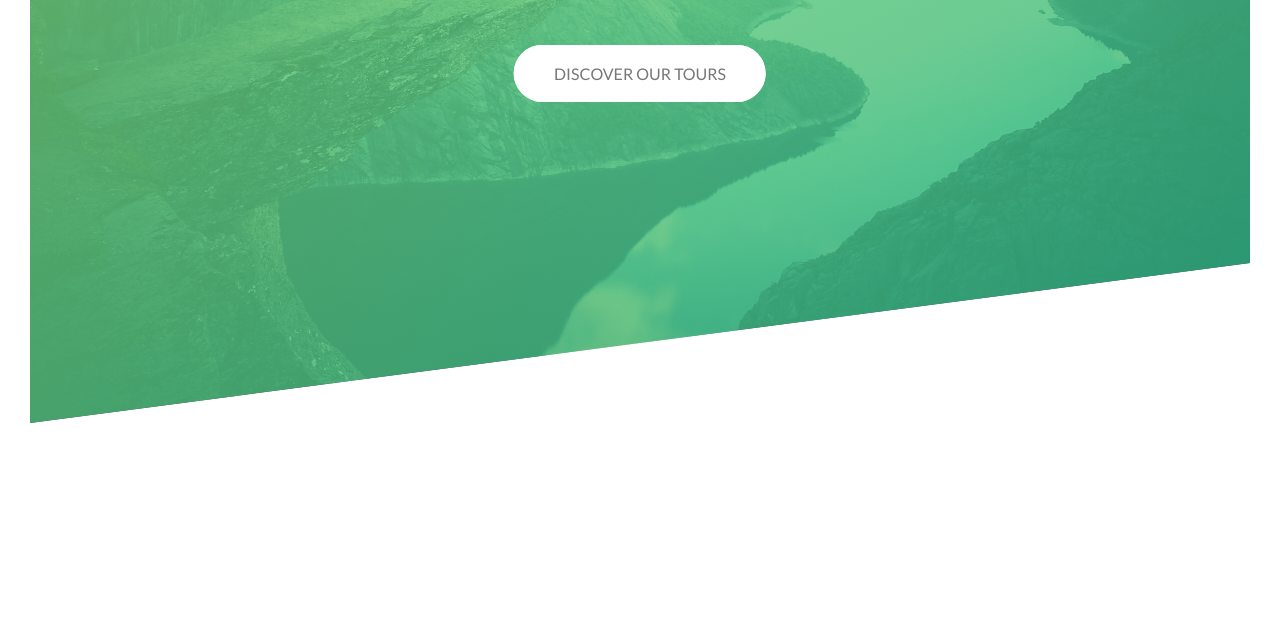
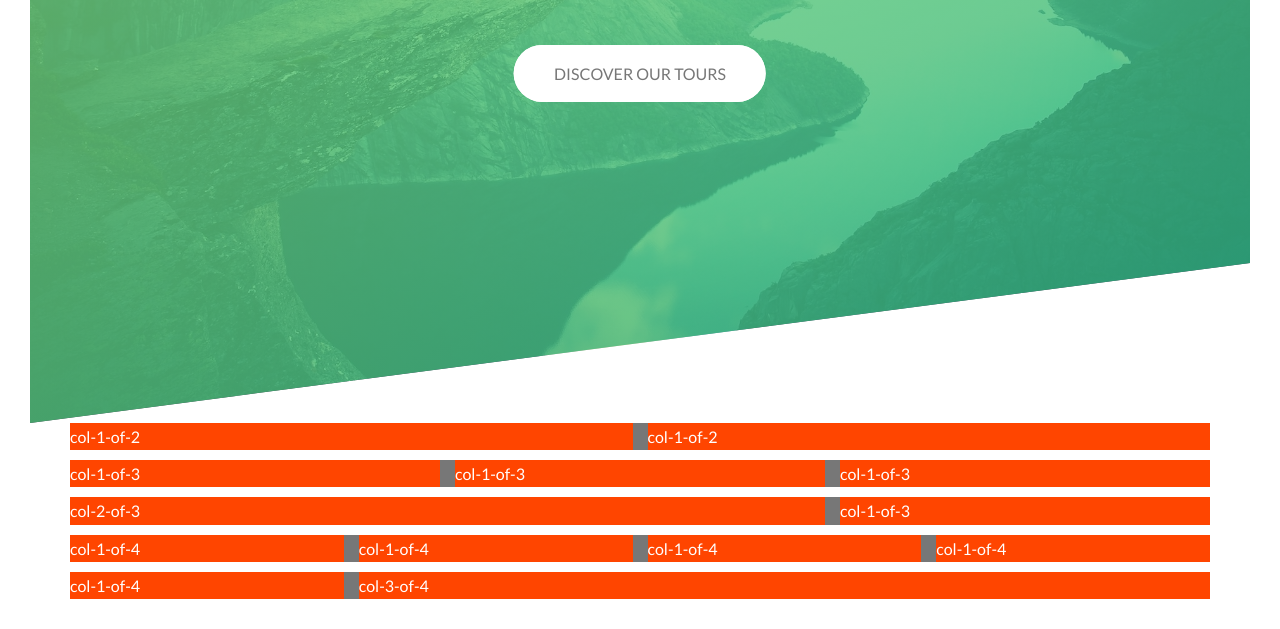
Before and after one commit to BBugarcic/natours, a website: page index.html in a window 1280 px wide. Shown: the part 367-996 px from the top of the page. Before the commit the page ends 820 px from the top, so only its background shows below. Drawn offline with Linux system fonts and the light colour scheme.

Commit message:
test grid using float

```diff
--- a/index.html
+++ b/index.html
@@ -24,8 +24,32 @@
                 </h1>
                 <a href="#" class="btn btn--white btn--animated">Discover our tours</a>
             </div>
-
         </header>
+        <section class="grid">
+            <div class="row">
+                <div class="col-1-of-2">col-1-of-2</div>
+                <div class="col-1-of-2">col-1-of-2</div>
+            </div>
+            <div class="row">
+                <div class="col-1-of-3">col-1-of-3</div>
+                <div class="col-1-of-3">col-1-of-3</div>
+                <div class="col-1-of-3">col-1-of-3</div>
+            </div>
+            <div class="row">
+                <div class="col-2-of-3">col-2-of-3</div>
+                <div class="col-1-of-3">col-1-of-3</div>
+            </div>
+            <div class="row">
+                <div class="col-1-of-4">col-1-of-4</div>
+                <div class="col-1-of-4">col-1-of-4</div>
+                <div class="col-1-of-4">col-1-of-4</div>
+                <div class="col-1-of-4">col-1-of-4</div>
+            </div>
+            <div class="row">
+                <div class="col-1-of-4">col-1-of-4</div>
+                <div class="col-3-of-4">col-3-of-4</div
+            </div>
+        </section>
 
     </body>
 </html>
--- a/sass/abstracts/_mixins.scss
+++ b/sass/abstracts/_mixins.scss
@@ -0,0 +1,7 @@
+@mixin clearfix {
+    &::after {
+        content: '';
+        clear: both;
+        display: table;
+    }
+}
--- a/sass/abstracts/_variables.scss
+++ b/sass/abstracts/_variables.scss
@@ -4,3 +4,6 @@ $color-primary-dark: #28b485;
 $color-light-gray: #777;
 $color-white: #fff;
 $color-black: #000;
+
+$grid-vertical-gap: 1.5rem;
+$grid-vertial-gap: 1rem;
--- a/sass/base/_typography.scss
+++ b/sass/base/_typography.scss
@@ -32,3 +32,6 @@ body {
         animation: moveInRight 1s ease-out;
     }
 }
+.grid {
+    color: $color-white;
+}
--- /dev/null
+++ b/sass/layout/_grid.scss
@@ -0,0 +1,33 @@
+.grid {
+    .row {
+        max-width: 114rem;
+        background-color: $color-light-gray;
+        margin: auto;
+        @include clearfix;
+        &:not(:last-child){
+            margin-bottom: $grid-vertial-gap;
+        }
+        [class^="col-"] {
+            background-color: orangered;
+            float: left;
+            &:not(:last-child) {
+                margin-right: $grid-vertical-gap;
+            }
+        }
+        .col-1-of-2 {
+            width: calc((100% - #{$grid-vertical-gap}) / 2);
+        }
+        .col-1-of-3 {
+            width: calc((100% - (2 * #{$grid-vertical-gap})) / 3);
+        }
+        .col-2-of-3 {
+            width: calc((2 * (100% - (2 * #{$grid-vertical-gap})) / 3) + #{$grid-vertical-gap});
+        }
+        .col-1-of-4 {
+            width: calc((100% - (3 * #{$grid-vertical-gap})) / 4);
+        }
+        .col-3-of-4 {
+            width: calc((3 * (100% - (3 * #{$grid-vertical-gap})) / 4) + 2 * #{$grid-vertical-gap});
+        }
+    }
+}
--- a/sass/main.scss
+++ b/sass/main.scss
@@ -7,4 +7,5 @@
 @import "base/utilities";
 @import "components/button";
 @import "layout/header";
+@import "layout/grid";
 @import "pages/home";
```
Also changed, not shown: css/style.css.
